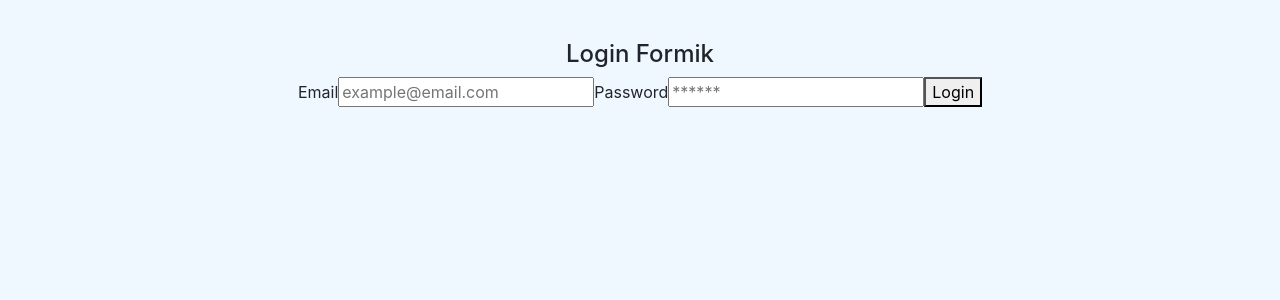
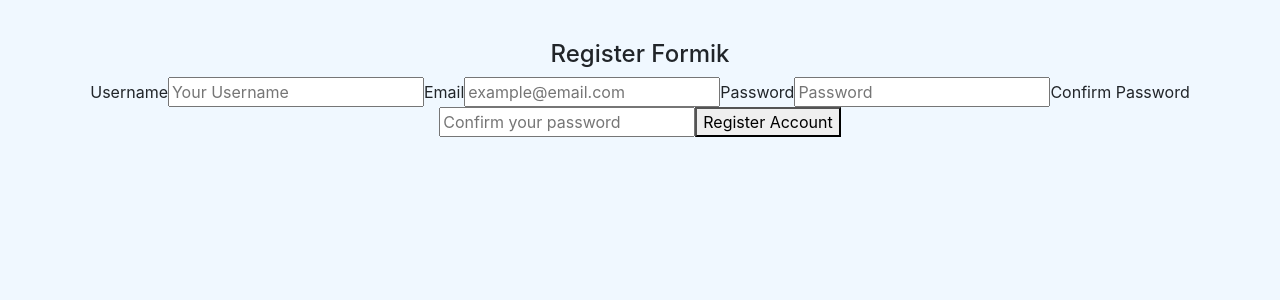
Before and after one commit to OlafGG/Programa-React-App, a React (Create React App) app: page / in a window 1280 px wide. Shown: the top 300 px of the page. Built offline with nearby package versions, Linux system fonts and the light colour scheme.

Commit message:
Session 15

```diff
--- a/src/App.js
+++ b/src/App.js
@@ -4,6 +4,7 @@
 // import Fgreeating from './components/pure/fgreeating';
 import TaskListComponent from './components/container/task.list';
 import LoginFormik from './components/pure/forms/loginFormik';
+import RegisterFormik from './components/pure/forms/registerFormik';
 // import Ejemplo1 from './hooks/ejemplo1';
 // import Ejemplo2 from './hooks/ejemplo2';
 // import MiContextoConContexto from './hooks/ejemplo3';
@@ -32,8 +33,8 @@
 
         {/**Ejemplos renderizado condicional */}
         {/**Ejemplos de formik y Yup */}
-        <LoginFormik></LoginFormik>
-
+        {/***<LoginFormik></LoginFormik>*/}
+        <RegisterFormik></RegisterFormik>
     </div>
   );
 }
--- a/src/components/pure/forms/loginFormik.jsx
+++ b/src/components/pure/forms/loginFormik.jsx
@@ -1,5 +1,5 @@
 import React from 'react';
-import { Formik, Field, Form } from 'formik';
+import { Formik, Field, Form, ErrorMessage } from 'formik';
 import * as Yup from 'yup';
 
 const loginSchema = Yup.object().shape(
@@ -25,22 +25,18 @@
                 initialValues={ initialCredentials }
                 validationSchema={loginSchema}
                 onSubmit={async (values) => {
-                await new Promise((r) => setTimeout(r, 500));
+                await new Promise((r) => setTimeout(r, 1000));
                 alert(JSON.stringify(values, null, 2));
+                localStorage.setItem('credentials', values)
                 }}
             >
-                { props => {
-                    const {
-                        values,
+                {({ values,
                         touched,
                         errors,
                         isSubmitting,
                         handleChange,
-                        handleBlur
-                    } = props;
-
-                    return (
-                        <Form>
+                        handleBlur }) => (
+                            <Form>
                             <label htmlFor="email">Email</label>
                             <Field id="email" name="email" placeholder="example@email.com" />
 
@@ -48,8 +44,8 @@
                             {
                                 errors.email && touched.email &&
                                 (
-                                    <div className='error'>
-                                        <p>{errors.email}</p>
+                                    <div>
+                                        <ErrorMessage name='email'></ErrorMessage>
                                     </div>
                                 )
                             }
@@ -72,9 +68,10 @@
                             }
 
                             <button type="submit">Login</button>
+                            {isSubmitting ? <p>Login your credentials ...</p> : null}
                         </Form>
-                    )
-                }}
+                )}
+
 
 
             </Formik>
--- /dev/null
+++ b/src/components/pure/forms/registerFormik.jsx
@@ -0,0 +1,130 @@
+import React from 'react';
+import { User } from '../../../models/user.class';
+import { Formik, Form, Field, ErrorMessage } from 'formik';
+import * as Yup from 'yup';
+import { ROLES } from '../../../models/roles.enum';
+
+const RegisterFormik = () => {
+
+    let user = new User();
+
+    const initialValues = {
+        userName: '',
+        email: '',
+        password: '',
+        confirm: '',
+        role: ROLES.USER
+
+    }
+
+    const registerSchema = Yup.object().shape(
+        {
+            userName: Yup.string()
+                .min(6, 'User name yoo short')
+                .max(12, 'User name too long')
+                .required('Username is required'),
+            email: Yup.string()
+                .email('Invalid email format')
+                .required('Email is required'),
+                role: Yup.string()
+                    .oneOf([ROLES.USER, ROLES.ADMIN], 'You must select a Role: User / Admin')
+                    .required('Roles is required'),
+            password: Yup.string()
+                .required('Password is required')
+                .min(8, 'Password is too short'),
+                // ! Optional, is just to have a password validation with regex
+                //! .matches(/^(?=.*[a-z])(?=.*[A-Z])(?=.*\d)(?=.*[$@$!%*?&])[A-Za-z\d$@$!%*?&]{8,15}[^'\s]/)
+            confirm: Yup.string()
+                .when("password", {
+                    is: value => (value && value.length > 0 ? true : false),
+                    then: Yup.string().oneOf(
+                        [Yup.ref("password")],
+                        'Password must match!'
+                    )
+                }).required('You must confirm the password')
+
+        }
+    )
+
+    const submit = (values) => {
+        alert('Create a user')
+    }
+
+    return (
+        <div>
+            <h4>Register Formik</h4>
+            <Formik
+                initialValues={initialValues}
+                validationSchema={registerSchema}
+                onSubmit={async (values) => {
+                    await new Promise((r) => setTimeout(r, 1000));
+                    alert(JSON.stringify(values, null, 2));
+                }}
+
+            >
+                {({ values,
+                        touched,
+                        errors,
+                        isSubmitting,
+                        handleChange,
+                        handleBlur }) => (
+                            <Form>
+                                <label htmlFor="userName">Username</label>
+                                <Field id="username" name="username" placeholder="Your Username" />
+                                {
+                                    errors.userName && touched.userName &&
+                                    (
+                                        <div>
+                                            <ErrorMessage name='username' component={'div'}></ErrorMessage>
+                                        </div>
+                                    )
+                                }
+
+
+
+                                <label htmlFor="email">Email</label>
+                                <Field id="email" name="email" placeholder="example@email.com" />
+                                {
+                                    errors.email && touched.email &&
+                                    (
+                                        <div>
+                                            <ErrorMessage name='email' component={'div'}></ErrorMessage>
+                                        </div>
+                                    )
+                                }
+
+                                <label htmlFor="password">Password</label>
+                                <Field id="password" name="password" placeholder="Password" type="password" />
+
+                                {
+                                errors.password && touched.password &&
+                                    (
+                                        <div>
+                                            <ErrorMessage name='password' component={'div'}></ErrorMessage>
+                                        </div>
+                                    )
+                                }
+
+                                <label htmlFor="confirm">Confirm Password</label>
+                                <Field id="confirmd" name="confirm" placeholder="Confirm your password" type="password" />
+
+                                {
+                                errors.confirm && touched.confirm &&
+                                    (
+                                        <div>
+                                            <ErrorMessage name='confirm' component={'div'}></ErrorMessage>
+                                        </div>
+                                    )
+                                }
+
+                            <button type="submit">Register Account</button>
+                            {isSubmitting ? (<p>Sending your credentials ...</p>) : null}
+                            </Form>
+                        )
+                }
+            </Formik>
+        </div>
+    );
+}
+
+export default RegisterFormik;
--- /dev/null
+++ b/src/models/roles.enum.js
@@ -0,0 +1,4 @@
+export const ROLES = {
+    USER: 'normal',
+    ADMIN: 'admin'
+}
--- /dev/null
+++ b/src/models/user.class.js
@@ -0,0 +1,17 @@
+import { ROLES } from "./roles.enum";
+
+
+
+export class User  {
+    userName = '';
+    email = '';
+    password = '';
+    role = ROLES.USER;
+
+    constructor(userName, email, password, role){
+        this.userName = userName;
+        this.email = email;
+        this.password = password;
+        this.role = role;
+    }
+}
```
